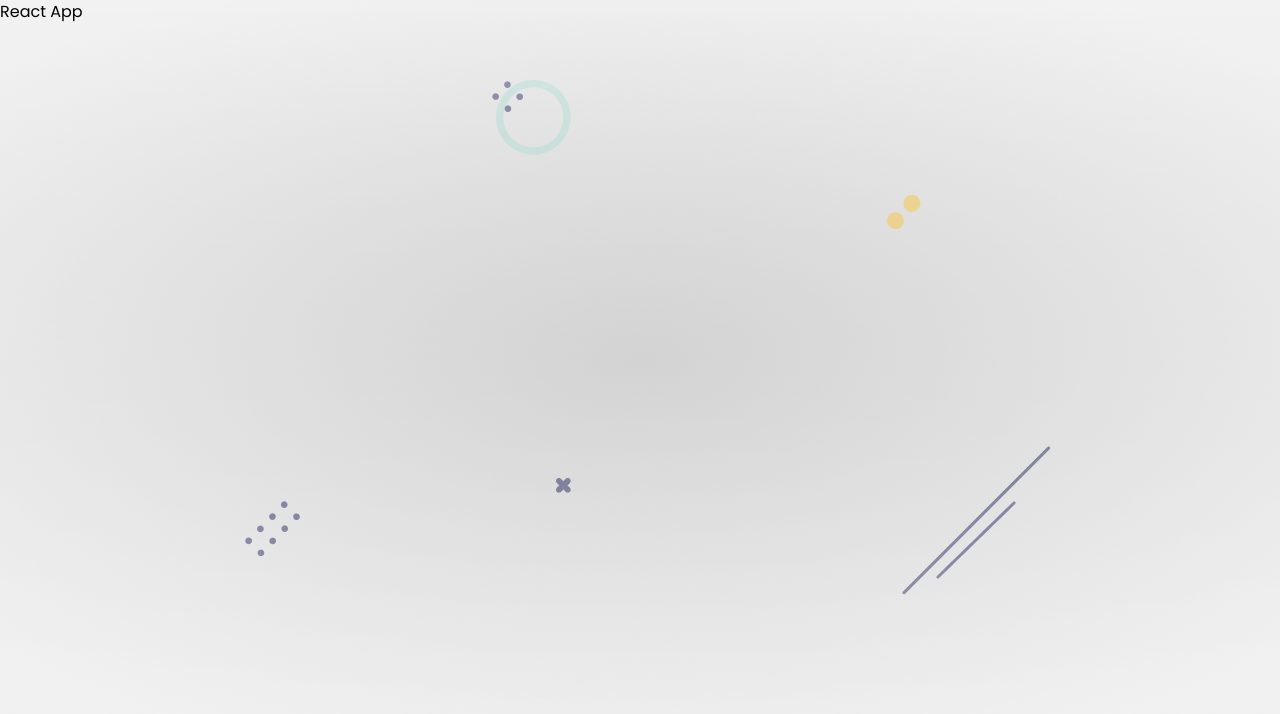
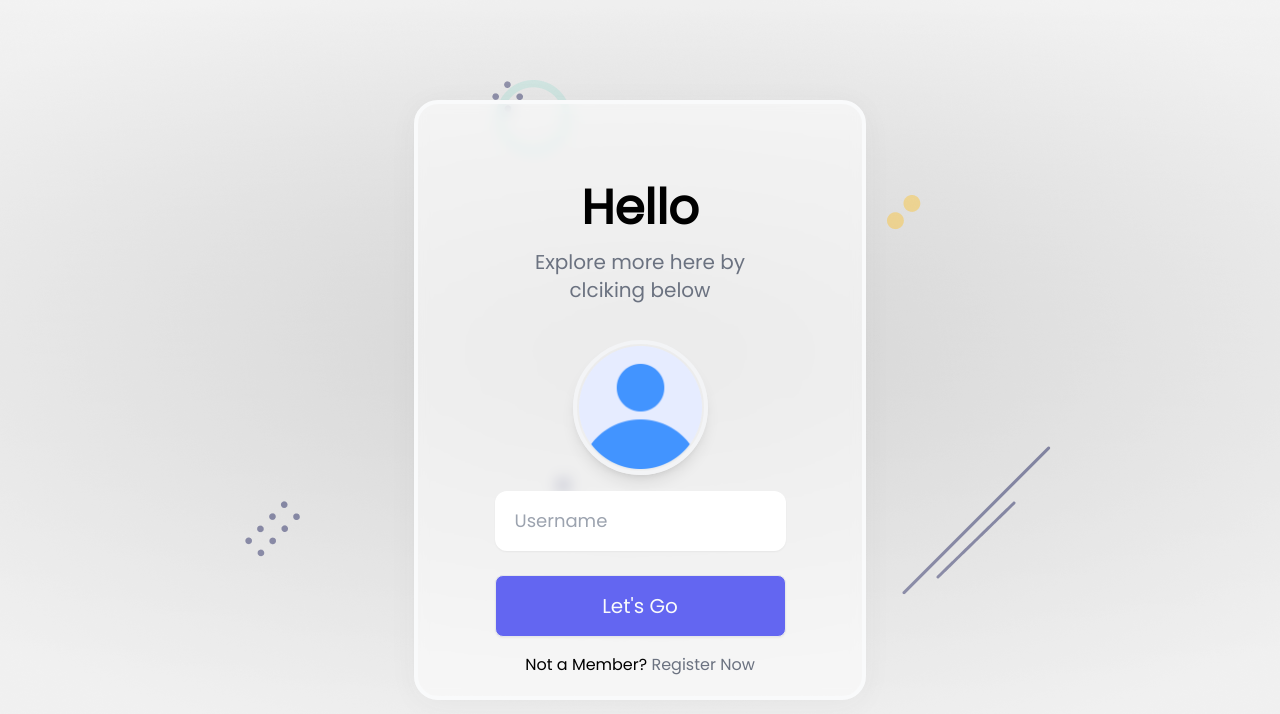
Before and after one commit to Atmalviya/Authentication-App, a React (Vite) app in the folder client/: page / in a window 1280 px wide. Shown: the top 714 px of the page. Built offline with nearby package versions, Linux system fonts and the light colour scheme.

Commit message:
implementation of all routes

```diff
--- a/client/src/App.jsx
+++ b/client/src/App.jsx
@@ -1,16 +1,31 @@
-import { useState } from 'react'
-import reactLogo from './assets/react.svg'
-import viteLogo from '/vite.svg'
-import './App.css'
+import { BrowserRouter, Routes, Route } from 'react-router-dom';
+import './App.css';
+import './index.css';
+
+import PageNotFound from './components/PageNotFound';
+import Password from './components/Password';
+import Profile from './components/Profile';
+import Recovery from './components/Recovery';
+import Register from './components/Register';
+import Reset from './components/Reset';
+import UserName from './components/UserName';
 
 function App() {
-  const [count, setCount] = useState(0)
-
   return (
-    <>
-      React App
-    </>
-  )
+    <main>
+      <BrowserRouter>
+        <Routes>
+          <Route path="/" element={<UserName />} />
+          <Route path="/register" element={<Register />} />
+          <Route path="/profile" element={<Profile />} />
+          <Route path="/password" element={<Password />} />
+          <Route path="/recovery" element={<Recovery />} />
+          <Route path="/reset" element={<Reset />} />
+          <Route path="*" element={<PageNotFound />} />
+        </Routes>
+      </BrowserRouter>
+    </main>
+  );
 }
 
-export default App
+export default App;
```
